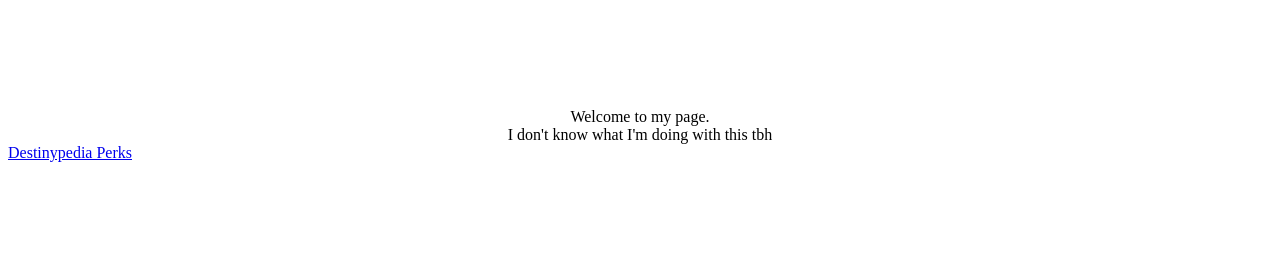
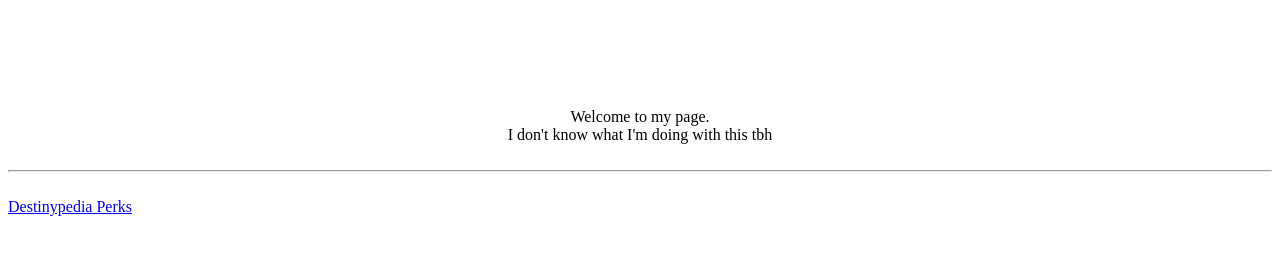
Before and after one commit to defultnaem/defultnaem.github.io, a plain HTML site: page index.html in a window 1280 px wide. Drawn offline with Linux system fonts and the light colour scheme.

Commit message:
added separator before perks link

```diff
--- a/index.html
+++ b/index.html
@@ -2,7 +2,7 @@
     <p style="margin:auto">Welcome to my page.</p>
     <p style="margin:auto">I don't know what I'm doing with this tbh</p>
 </div>
-
-<div>
-    <a href="/destinypedia-perks">Destinypedia Perks</a>
-</div>
+<br />
+<hr />
+<br />
+<a href="/destinypedia-perks">Destinypedia Perks</a>
```
